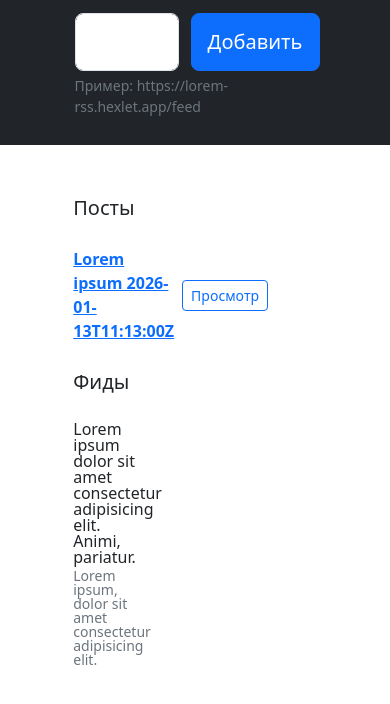
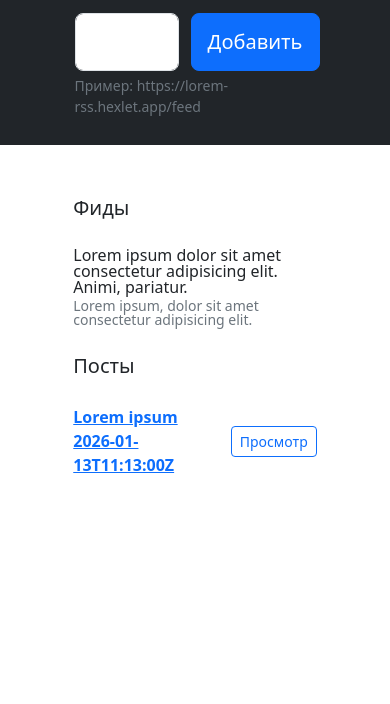
Before and after one commit to AmiAmichka/frontend-project-11, a website built with Vite: page index.html in a window 390 px wide. Shown: the part 210-914 px from the top of the page. After the commit the page ends 844 px from the top, so only its background shows below. Built offline with nearby package versions, Linux system fonts and the light colour scheme.

Commit message:
task 7:  наладить порядок фидов и постов для маленьких девайсов

```diff
--- a/index.html
+++ b/index.html
@@ -35,7 +35,7 @@
   <div class="container-fluid p-5">
     <div class="row justify-content-center">
       <div class="row col-11 gap-4">
-        <div class="col-7">
+        <div class="col-md-7 order-2 order-md-1">
           <p class="fw-medium fs-5 mb-4">Посты</p>
           <div id="postsContainer" class="d-flex gap-3 flex-column">
             <div class="d-flex justify-content-between align-items-center gap-2">
@@ -46,7 +46,7 @@
           </div>
         </div>
 
-        <div class="col-4">
+        <div class="col-md-4 order-1 order-md-2">
           <p class="fw-medium fs-5 mb-4">Фиды</p>
           <div id="feedsContainer" class="d-flex gap-3 flex-column">
             <div class="d-flex flex-column gap-1">
```
